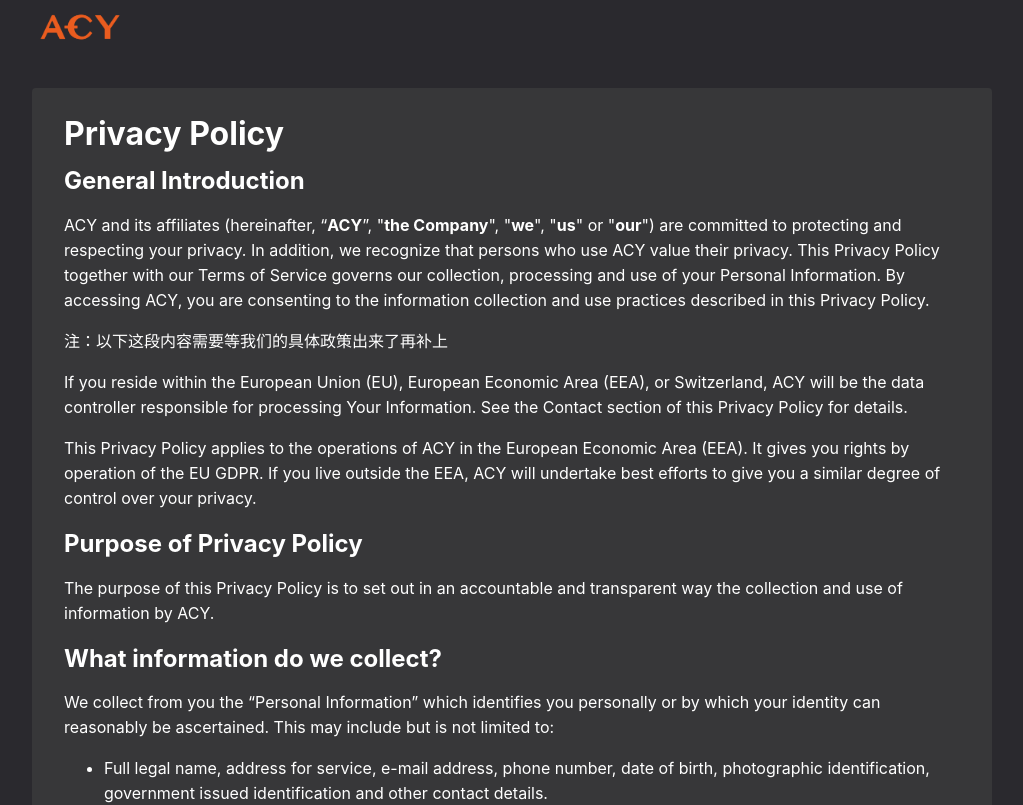
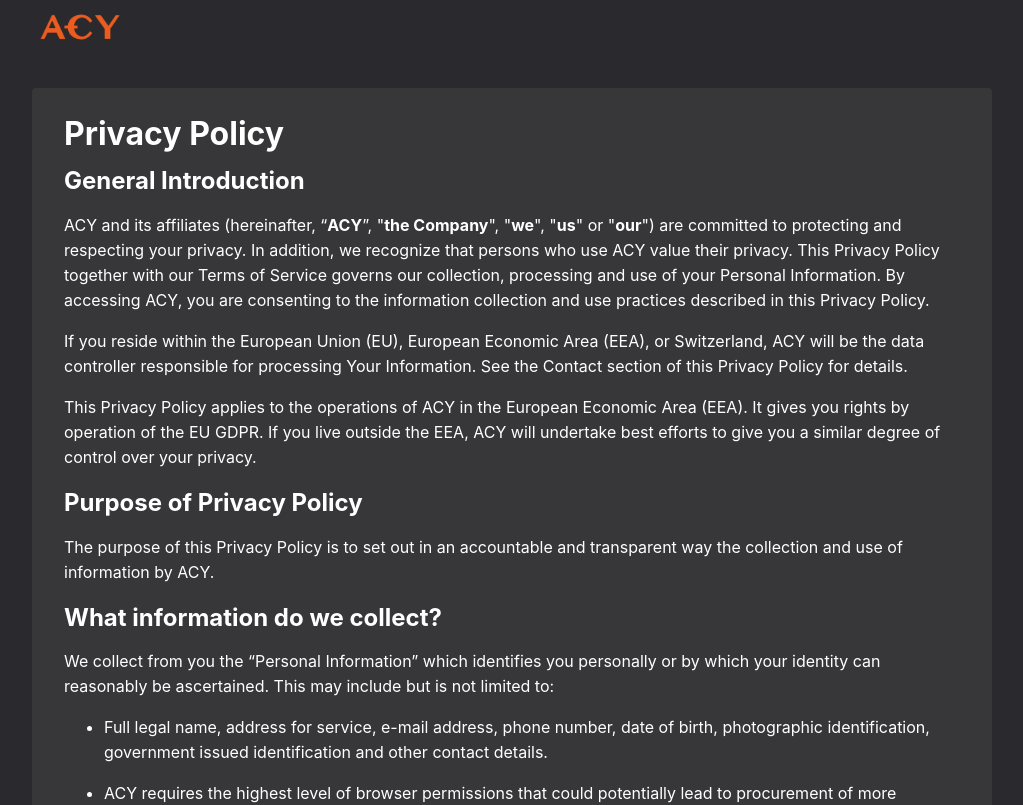
Before and after one commit to austin0072009/acy-website, a React (Create React App) app: page /privacy-policy in a window 1280 px wide. Shown: the top 805 px of the page, without its empty margins (128-1151 px from the left). Built offline with nearby package versions, Linux system fonts and the light colour scheme; what javascript-color-gradient would draw is missing.

Commit message:
chore: remove chinese sentences

```diff
--- a/src/texts/aboutUs.js
+++ b/src/texts/aboutUs.js
@@ -1,7 +1,5 @@
 const aboutUs = `
 # ACY Finance
-
-## ABOUT US
 
 
 ACY invents **flash arbitrage** which is a **multi-route arbitrage program** executed within each transaction inside the protocol. The smart contracts of ACY Finance solve the robot-exploiting problems to a great extent so that all the users can automatically profit from the arbitrage and reduce the slippage.
--- a/src/texts/privacyPolicy.js
+++ b/src/texts/privacyPolicy.js
@@ -8,8 +8,6 @@
 ACY and its affiliates (hereinafter, “**ACY**”, "**the Company**", "**we**", "**us**" or "**our**") are committed to protecting and respecting your privacy. In addition, we recognize that persons who use ACY value their privacy. This Privacy Policy together with our Terms of Service governs our collection, processing and use of your Personal Information. By accessing ACY, you are consenting to the information collection and use practices described in this Privacy Policy.
 
 
-
-注：以下这段内容需要等我们的具体政策出来了再补上
 
 If you reside within the European Union (EU), European Economic Area (EEA), or Switzerland, ACY will be the data controller responsible for processing Your Information. See the Contact section of this Privacy Policy for details.
 
@@ -105,8 +103,6 @@
 
 We will hold your Personal Information only for as long as it is necessary for us to do so, having regard to the purposes described in this Privacy Policy and our own legal and regulatory requirements. In general, Personal Information relating to your Account for at least a period of 5 years after your Account is closed. Similarly, we usually retain information about Transactions on your Account for a period of 5 years from the date of the Transaction. Personal Information which is collected for other purposes will be discarded inn accordance with our policies in place from time to time.
 
-注：时长可参考他们定为5年，需要敲定
-
 
 
 ## Users Under Age of 13
```
